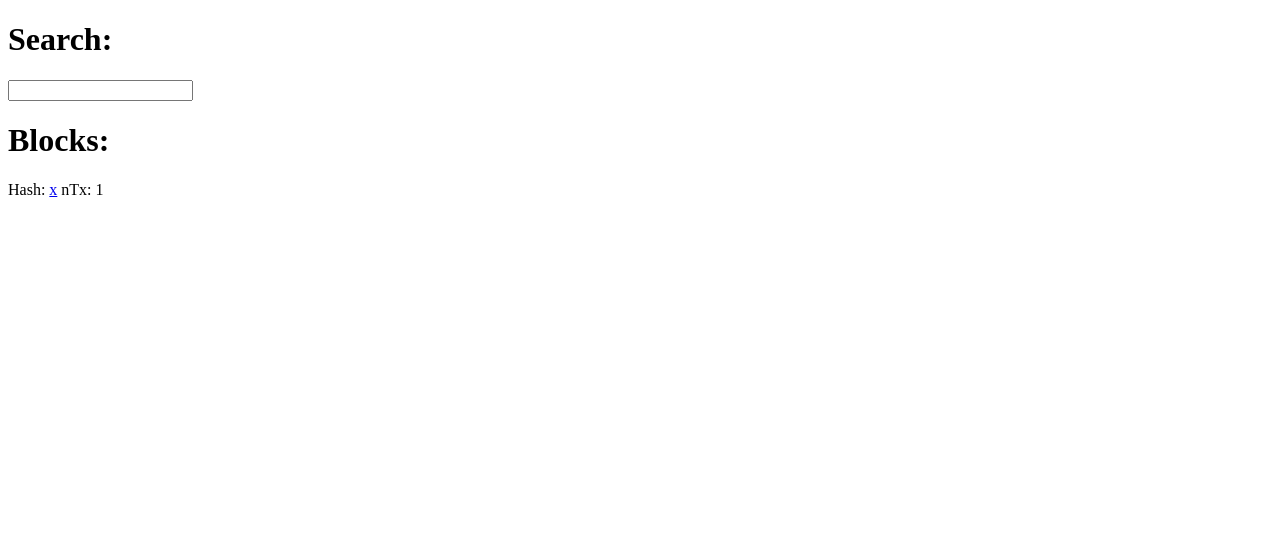
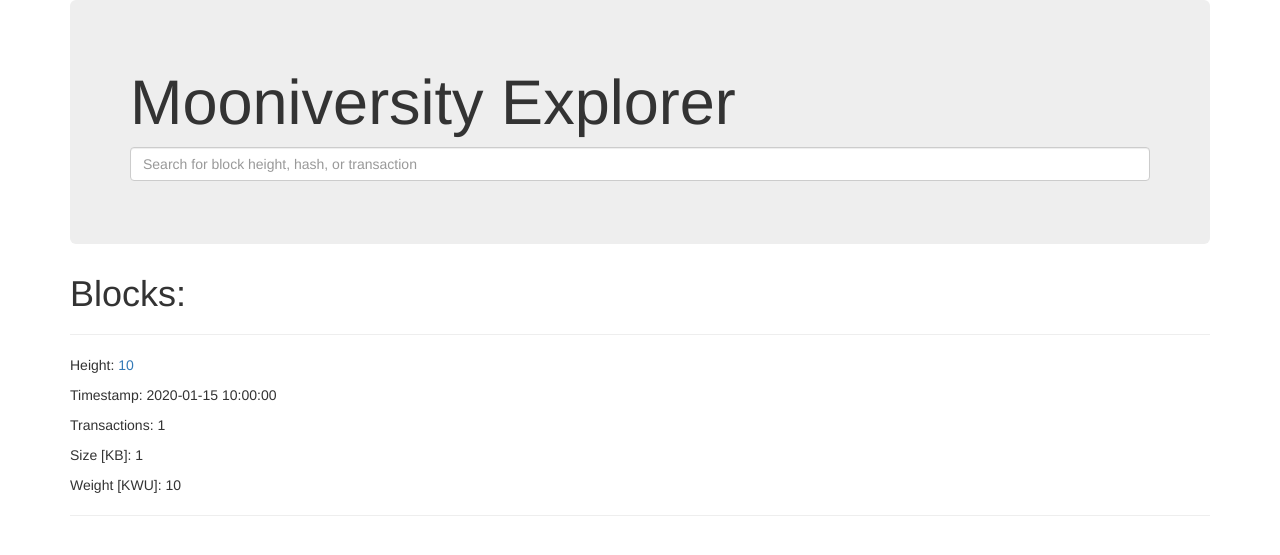
Before and after one commit to justinmoon/block-explorer, a Flask app: template templates/index.html in a window 1280 px wide. Shown: the top 555 px of the page. Run offline with Flask 2, Linux system fonts and the light colour scheme; the template is opened without the code that fills it: most values are stand-ins (such as "Sample title", 1, 10 or a date in 2020); some libraries are stand-ins or nearby versions.

Commit message:
Bootstrapify index.html

```diff
--- a/app.py
+++ b/app.py
@@ -2,8 +2,10 @@ from bitcoinrpc.authproxy import JSONRPCException
 from flask import Flask, redirect, render_template, request, url_for
 
 from explorer import get_block_with_txns, get_last_blocks_threaded, get_tx, rpc
+from flask_bootstrap import Bootstrap
 
 app = Flask(__name__)
+Bootstrap(app)
 
 
 @app.errorhandler(ConnectionRefusedError)
--- a/requirements.txt
+++ b/requirements.txt
@@ -10,3 +10,4 @@ python-box==3.4.1
 python-dotenv==0.10.3
 toml==0.10.0
 Werkzeug==0.15.4
+Flask-Bootstrap==3.3.7.1
--- a/templates/index.html
+++ b/templates/index.html
@@ -1,14 +1,33 @@
-<!doctype html>
-<html>
-    <body>
-        <h1>Search:</h1>
+{% extends "bootstrap/base.html" %}
+{% block title %}This is an example page{% endblock %}
+
+{% block navbar %}
+<div class="navbar navbar-fixed-top">
+  <!-- ... -->
+</div>
+{% endblock %}
+
+{% block content %}
+<div class="container">
+    <div class="jumbotron">
+      <h1 class="display-4">Mooniversity Explorer</h1>
         <form action="http://localhost:5000" method="POST">
-            <input type="text" name="query"/>
+        <div class="form-group">
+        <input type="text" class="form-control" name="query" placeholder="Search for block height, hash, or transaction">
+        </div>
         </form>
-
-        <h1>Blocks:</h1>
-        {% for block in blocks %}
-        <p>Hash: <a href="{{ '/block/' + block['hash'] }}">{{ block["hash"] }}</a> nTx: {{ block["nTx"] }}</p>
-        {% endfor %}
-    </body>
-</html>
+    </div>
+    <h1>Blocks:</h1>
+    <hr class="my-4">
+    {% for block in blocks %}
+    <p>
+        Height: <a href="{{ '/block/' + block['hash'] }}">{{ block["height"] }}</a>
+    </p>
+    <p>Timestamp: {{ block["time"] }}</p>
+    <p>Transactions: {{ block["nTx"] }}</p>
+    <p>Size [KB]: {{ block["size"] }}</p>
+    <p>Weight [KWU]: {{ block["weight"] }}</p>
+    <hr class="my-4">
+    {% endfor %}
+</div>
+{% endblock %}
```
